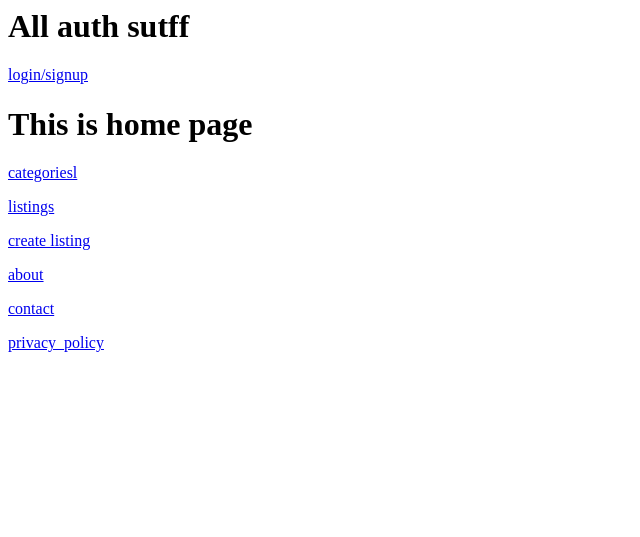
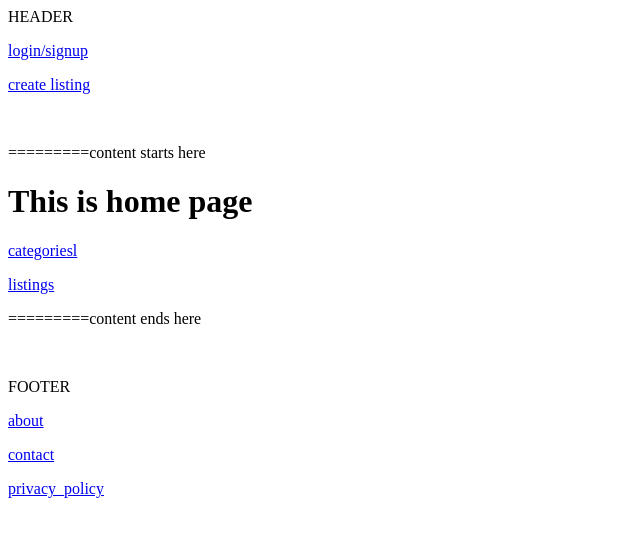
Before and after one commit to narmadainfosys/mnryp, a Django app: page / in a window 1280 px wide. Shown: the top 537 px of the page, without its empty margins (0-640 px from the left). Run offline with Django 3.2, Linux system fonts and the light colour scheme; some libraries are stand-ins or nearby versions.

Commit message:
add base template

```diff
--- a/mnryp_project/settings.py
+++ b/mnryp_project/settings.py
@@ -61,7 +61,7 @@ ROOT_URLCONF = 'mnryp_project.urls'
 TEMPLATES = [
     {
         'BACKEND': 'django.template.backends.django.DjangoTemplates',
-        'DIRS': ['templates'],
+        'DIRS': ['templates', 'mnryp_project/templates'],
         'APP_DIRS': True,
         'OPTIONS': {
             'context_processors': [
--- /dev/null
+++ b/mnryp_project/templates/base.html
@@ -0,0 +1,40 @@
+<html>
+  <head>
+
+    <title>MNY-YP</title>
+  </head>
+  <body>
+
+    <div class="header">
+      <p>HEADER</p>
+      {% load socialaccount %}
+      {% if user.is_authenticated %}
+
+      <p>Welcome {{ user.username }}</p>
+      <a href="{% url 'account_logout' %}">logout</a>
+
+      {% else %}
+      <a href="{% provider_login_url 'github' %}">login/signup</a>
+      {% endif %}
+      <p><a href="{% url 'create_listing' %}">create listing</a></p>
+    </div>
+
+    <div class="body">
+      <br />
+      <p>=========content starts here</p>
+      {% block content %}
+
+      {% endblock %}
+      <p>=========content ends here</p>
+      <br />
+    </div>
+
+    <div>
+      <p>FOOTER</p>
+      <p><a href="about/">about</a></p>
+      <p><a href="contact/">contact</a></p>
+      <p><a href="privacy_policy/">privacy_policy</a></p>
+    </div>
+
+  </body>
+</html>
--- a/static_pages/templates/static_pages/home.html
+++ b/static_pages/templates/static_pages/home.html
@@ -1,19 +1,8 @@
-<h1>All auth sutff</h1>
-{% load socialaccount %}
-{% if user.is_authenticated %}
+{% extends 'base.html' %}
 
-<p>Welcome {{ user.username }}</p>
-<a href="{% url 'account_logout' %}">logout</a>
-
-{% else %}
-<a href="{% provider_login_url 'github' %}">login/signup</a>
-{% endif %}
-
-
+{% block content %}
 <h1>This is home page</h1>
 <p><a href="categories/">categoriesl</a></p>
 <p><a href="listings/">listings</a></p>
-<p><a href="{% url 'create_listing' %}">create listing</a></p>
-<p><a href="about/">about</a></p>
-<p><a href="contact/">contact</a></p>
-<p><a href="privacy_policy/">privacy_policy</a></p>
+
+{% endblock %}
```
